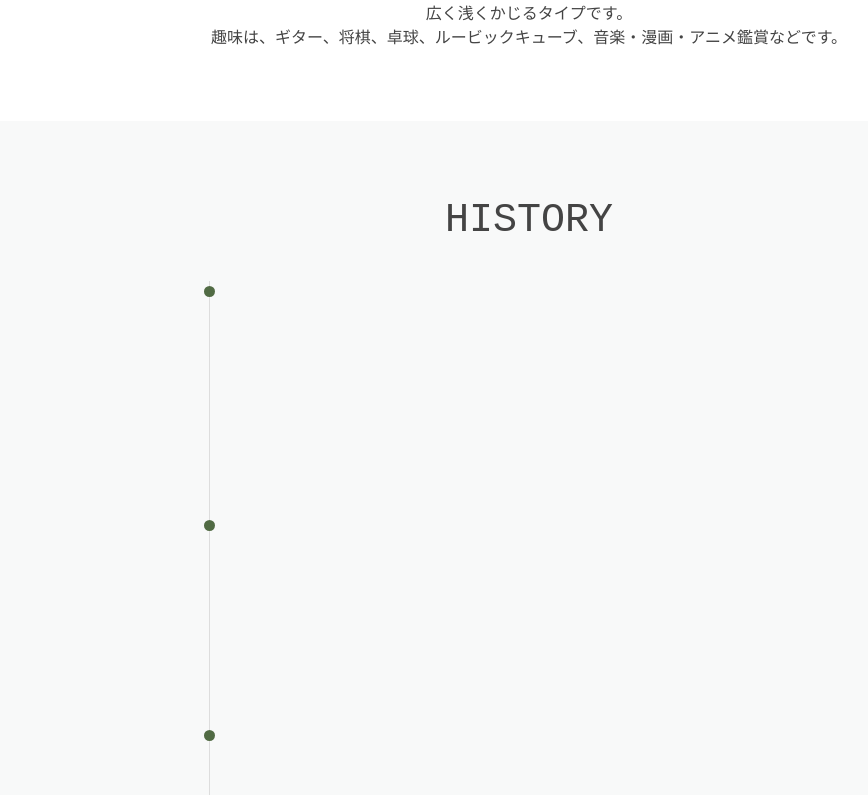
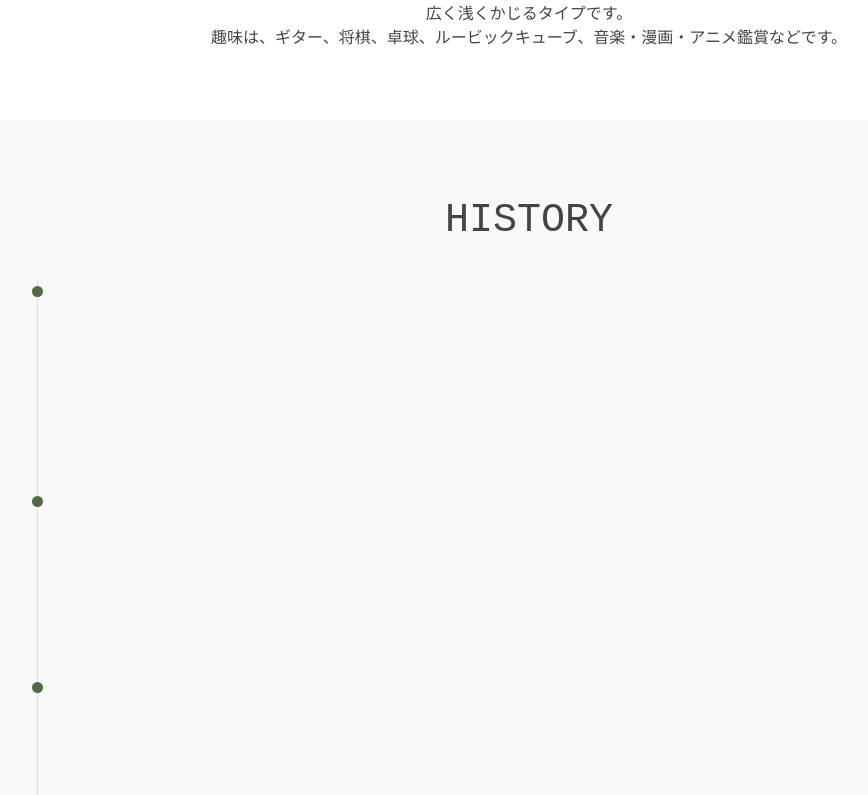
Before and after one commit to nek0meshi/profile, a Nuxt app in the folder v2/: page / in a window 1280 px wide. Shown: the part 1005-1800 px from the top of the page, without its empty margins (111-979 px from the left). Built offline with nearby package versions, Linux system fonts and the light colour scheme; a web font is replaced by a local one.

Commit message:
- containerの導入・responsive対応

```diff
--- a/v2/assets/scss/main.scss
+++ b/v2/assets/scss/main.scss
@@ -18,9 +18,26 @@
 .section-title {
   font-size: 40px;
   margin-bottom: 30px;
+  @media (max-width: $mobile-max-width) {
+    font-size: 32px;
+  }
 }
 
 a {
   text-decoration: underline;
   color: $main-2;
 }
+
+.app-container {
+  width: $tablet-max-width;
+  margin-left: auto;
+  margin-right: auto;
+  padding-left: 15px;
+  padding-right: 15px;
+  @media (max-width: $tablet-max-width) {
+    width: $mobile-max-width;
+  }
+  @media (max-width: $mobile-max-width) {
+    width: 100%;
+  }
+}
--- a/v2/assets/scss/variables.scss
+++ b/v2/assets/scss/variables.scss
@@ -9,3 +9,6 @@ $main-3: #516b44;
 $bg-1: #f8f9f9;
 
 $text-1: #444;
+
+$mobile-max-width: 768px;
+$tablet-max-width: 1024px;
--- a/v2/components/App.vue
+++ b/v2/components/App.vue
@@ -34,6 +34,7 @@ export default {
 
 <style lang="scss" scoped>
 section {
-  padding: 70px;
+  padding-top: 70px;
+  padding-bottom: 70px;
 }
 </style>
--- a/v2/components/page-parts/AboutSection.vue
+++ b/v2/components/page-parts/AboutSection.vue
@@ -1,5 +1,5 @@
 <template>
-  <section>
+  <section class="app-container">
     <h2 id="about" class="section-title">ABOUT</h2>
     <div>
       <p>2017年より、関西でWebエンジニアをしています。</p>
--- a/v2/components/page-parts/AppHeader.vue
+++ b/v2/components/page-parts/AppHeader.vue
@@ -1,5 +1,5 @@
 <template>
-  <header class="md:container mx-auto py-4 text-white">
+  <header class="app-container mx-auto py-4 text-white">
     <ul class="flex flex-row gap-4 justify-end">
       <li v-for="link in links" :key="link.label">
         <a :href="link.href" class="text-white">{{ link.label }}</a>
--- a/v2/components/page-parts/Hero.vue
+++ b/v2/components/page-parts/Hero.vue
@@ -8,12 +8,15 @@
 
 <style scoped lang="scss">
 .hero-image {
-  width: 100;
+  width: 100%;
   height: 100vh;
   background-image: url('./static/hero.jpg');
   h1 {
     color: #fff;
     font-size: 72px;
+    @media (max-width: $mobile-max-width) {
+      font-size: 50px;
+    }
   }
 }
 </style>
--- a/v2/components/page-parts/HistoryCard.vue
+++ b/v2/components/page-parts/HistoryCard.vue
@@ -79,7 +79,7 @@ h3 {
 .timeline-date {
   position: relative;
   width: 1px;
-  margin: 0 30px -30px;
+  margin: 0 30px -30px 5px;
   background-color: $gray-3;
 }
 .timeline-icon {
--- a/v2/components/page-parts/HistorySection.vue
+++ b/v2/components/page-parts/HistorySection.vue
@@ -1,5 +1,6 @@
 <template>
   <section>
+    <div class="app-container">
       <h2 id="history" class="section-title">HISTORY</h2>
       <ul class="flex flex-col mx-auto history-card-list">
         <history-card
@@ -12,6 +13,7 @@
           class="history-card"
         />
       </ul>
+    </div>
   </section>
 </template>
 
@@ -87,7 +89,4 @@ export default {
 section {
   background-color: $bg-1;
 }
-.history-card-list {
-  max-width: 700px;
-}
 </style>
--- a/v2/components/page-parts/LinkCard.vue
+++ b/v2/components/page-parts/LinkCard.vue
@@ -1,9 +1,9 @@
 <template>
   <li class="card-wrap">
     <a :href="url" target="_blank" class="p-5 flex flex-col items-center">
-      <h3 class="h3 mb-3">{{ title }}</h3>
-      <div class="flex flex-row mb-3">
-        <img :src="filePath" class="image mr-3">
+      <h3 class="h3">{{ title }}</h3>
+      <div class="card-content mb-3 self-stretch">
+        <img :src="filePath" class="image">
         <div class="flex flex-col">
           <p v-if="techStacks.length">{{ techStacks.join(', ') + '。' }}</p>
           <p class="description">{{ description }}</p>
@@ -59,11 +59,32 @@ export default {
     transition: 0.5s;
   }
 }
+.card-content {
+  display: flex;
+  flex-direction: row;
+  @media (max-width: $mobile-max-width) {
+    flex-direction: column;
+    align-items: center;
+    * {
+      text-align: center;
+    }
+  }
+}
+.h3 {
+  border-bottom: solid $text-1 1px;
+  margin-bottom: 25px;
+}
 .image {
   height: 150px;
   width: 150px;
   object-fit: contain;
   border: solid 1px $gray-3;
+  margin-right: 12px;
+
+  @media (max-width: $mobile-max-width) {
+    height: auto;
+    min-width: 80%;
+  }
 }
 .url {
   width: 100%;
--- a/v2/components/page-parts/LinksSection.vue
+++ b/v2/components/page-parts/LinksSection.vue
@@ -1,7 +1,8 @@
 <template>
   <section>
+    <div class="app-container">
       <h2 id="links" class="section-title">LINKS</h2>
-    <ul class="flex flex-row flex-wrap justify-around">
+      <ul class="flex flex-row flex-wrap justify-between">
         <LinkCard
           v-for="link in links"
           :key="link.title"
@@ -13,6 +14,7 @@
           class="link-card"
         />
       </ul>
+    </div>
   </section>
 </template>
 
@@ -70,9 +72,9 @@ export default {
           fileName: 'typing.jpg',
         },
         {
-          title: 'スマレジエンジニアyushiのブログ',
+          title: 'ブログ',
           url: 'https://yushi-dev.hatenablog.com/',
-          description: '現職の入社後に始めたブログ。学習の記録としての記事が多く、イベント観覧や読んだ書籍に関する記事もある。2020/06〜現在。',
+          description: '現職の入社後に始めたブログ。学習の記録としての記事が多く、イベント観覧や読んだ書籍に関する記事もある。はてなブログ。2020/06〜現在。',
           fileName: 'hatenablog-logotype.svg',
         },
       ]
@@ -86,7 +88,11 @@ section {
   background-color: $bg-1;
 }
 .link-card {
-  width: 550px;
+  width: calc(50% - 15px);
   margin-bottom: 50px;
+
+  @media (max-width: $tablet-max-width) {
+    width: 100%;
+  }
 }
 </style>
--- a/v2/components/page-parts/SkillsSection.vue
+++ b/v2/components/page-parts/SkillsSection.vue
@@ -1,5 +1,6 @@
 <template>
   <section>
+    <div class="app-container">
       <h2 id="skills" class="section-title">SKILLS</h2>
       <ul class="flex flex-wrap justify-between">
         <SkillCard
@@ -15,6 +16,7 @@
         <h3 class="h3 mb-2">その他</h3>
         <p class="experience mb-1">短期間の実務経験や実務外での利用</p>
         <p>{{ skillOthers.join(', ') }}</p>
+      </div>
     </div>
   </section>
 </template>
@@ -111,7 +113,14 @@ export default {
   }
 }
 .skill-card {
-  width: 300px;
+  width: calc(33% - 10px);
+
+  @media (max-width: $tablet-max-width) {
+    width: calc(50% - 15px);
+  }
+  @media (max-width: $mobile-max-width) {
+    width: 100%;
+  }
 }
 .skill-others-card {
   padding: 10px 20px;
```
Lines whose indentation alone changed are shown as unchanged.
